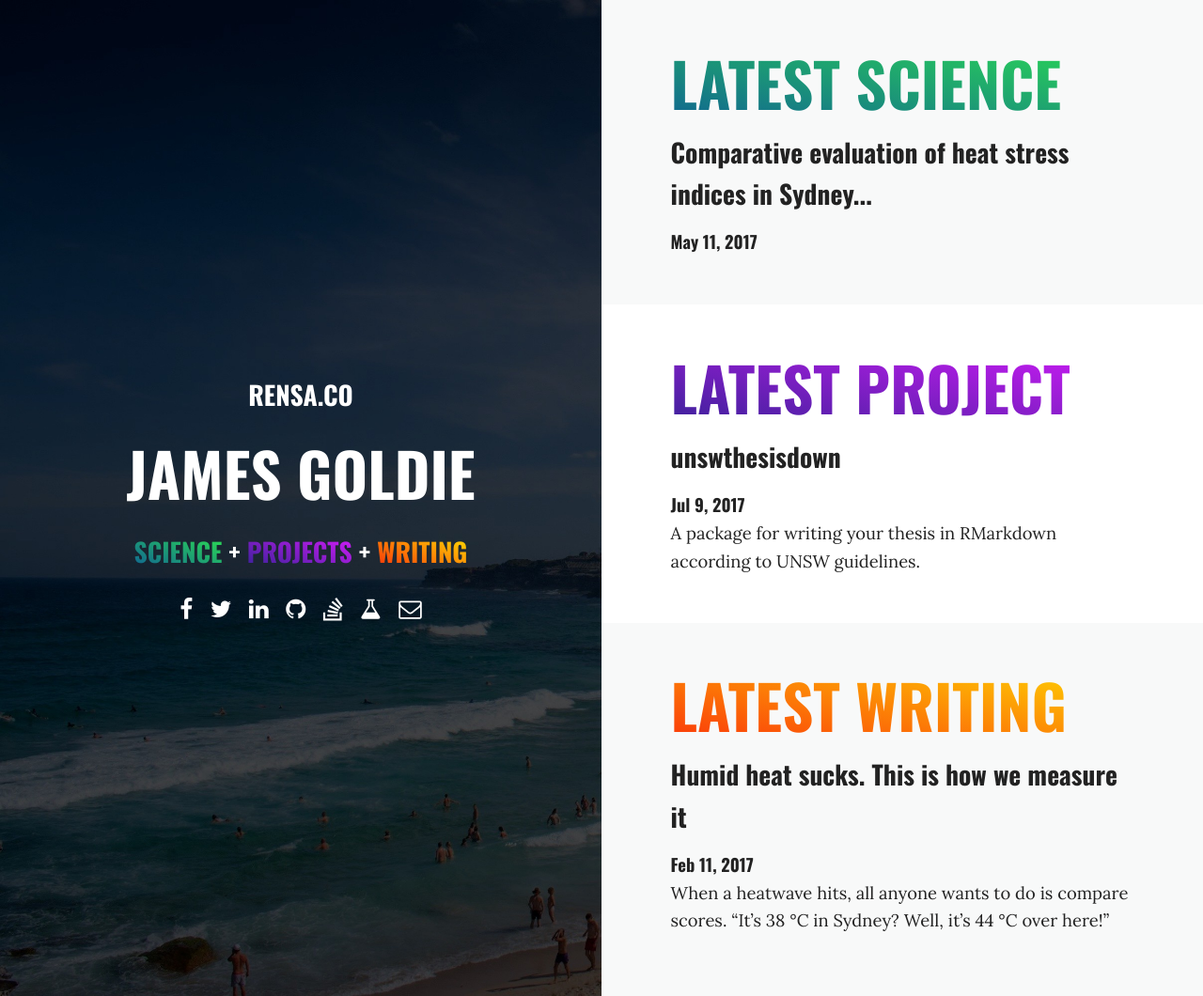
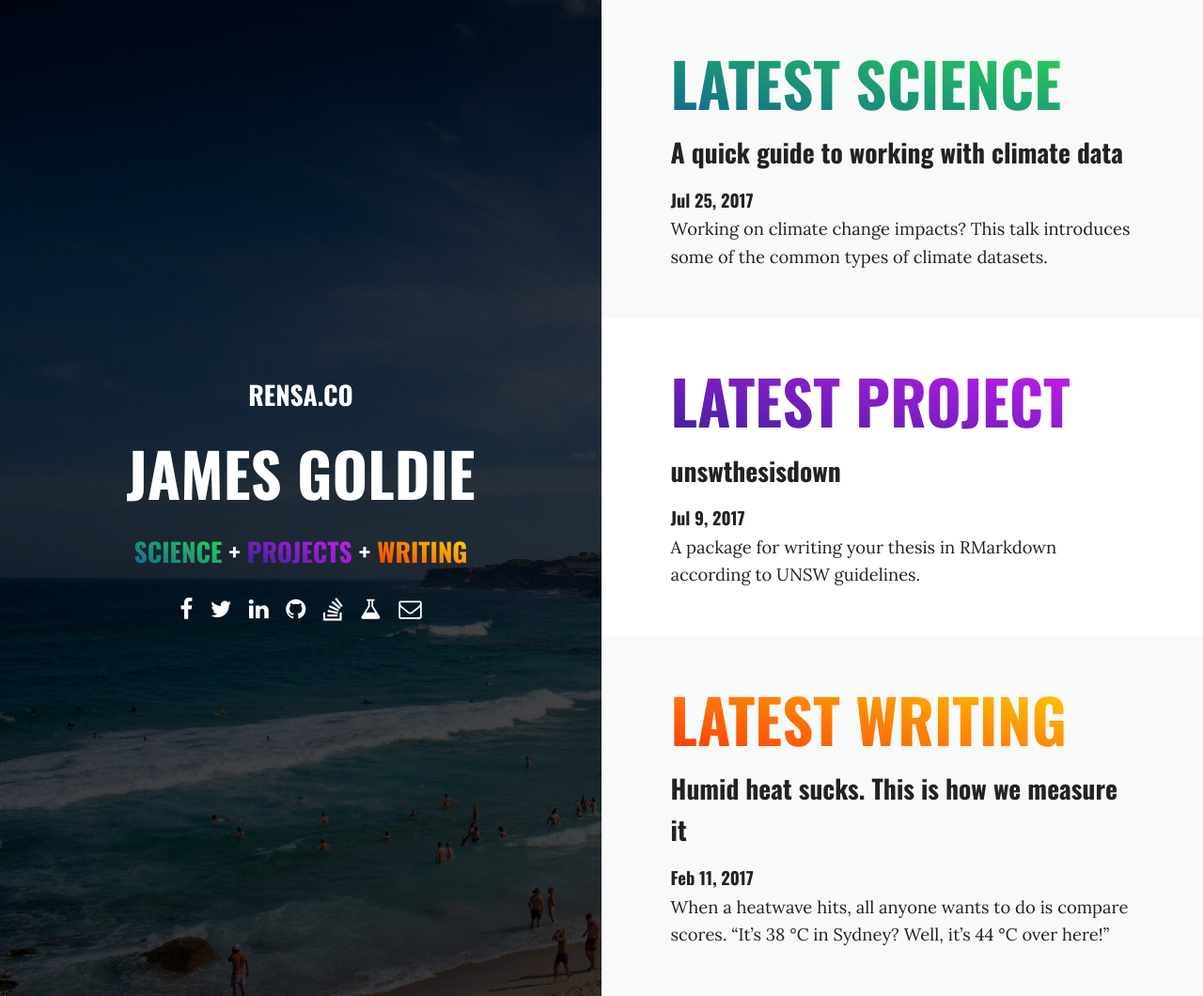
Before and after one commit to rensa/rensa.github.io, a Jekyll site: the page built from index.html, in a window 1280 px wide and 1060 px high. Shown: the whole window at 94% size. Built offline with Jekyll 4.4.1, drawn with Linux system fonts in a browser that asks for light colours; nearby versions of some CDN libraries.

Commit message:
Quick guide talk

```diff
--- /dev/null
+++ b/_posts/science/2017-07-25-quick-guide-to-climate-data.md
@@ -0,0 +1,17 @@
+---
+title: A quick guide to working with climate data
+subtitle:
+layout: post
+category: science
+date: 2017-07-25
+image-sm: thumb-2017-07-25-quick-guide-to-climate-data.png
+alt: AMOS 2015 Presentation
+project-date: Jul 2017
+work-type: Talk
+description: Working on climate change impacts? This talk introduces some of the common types of climate datasets.
+---
+_This is a quick guide to some of the ways climate scientists store climate observations and model data. I gave it to the [UNSW School of Public Health and Community Medicine](https://sphcm.med.unsw.edu.au) on the 28th of June, 2017._
+
+ <div markdown="0" style="text-align:center; position: relative; border:1px solid #CCC; padding-bottom: 56.25%; height: 0;">
+   <iframe allowfullscreen="" border="0" frameborder="0" src="https://thebox.unsw.edu.au/video/embed?v=Yu1asGtpEeeJk1JvpfaZ/A==&amp;c=A59B6992-48C0-11DE-9396123139020041&amp;a=0&amp;k=&amp;i=0#start=&amp;stop=" style="border: 0 none; position: absolute; top: 0; left: 0; width: 100%; height: 100%;"></iframe>
+</div>
--- a/science.html
+++ b/science.html
@@ -58,7 +58,7 @@ permalink: /science/
     <!-- tab 4: conference presentations (slides and posters) -->
     <div class="section-padding archives__container science tab">
       {% for post in site.categories.science %}
-        {% if post.work-type == 'Slides' or post.work-type == 'Poster' %}
+        {% if post.work-type == 'Talk' or post.work-type == 'Poster' %}
           <article class="card science" itemprop="blogPost" itemscope itemtype="http://schema.org/BlogPosting">
             <a class="card__link" href="{% if post.ext-link %}{{ post.ext-link }}{% else %}{{ post.url | prepend: site.baseurl }}{% endif %}" itemprop="url">
               <div class="card__img">
```
Also changed, not shown: _posts/science/2015-07-16-amos-2015.md (+2 -3 lines), Gemfile.lock, assets/post-img/thumb-2017-07-25-quick-guide-to-climate-data.png (added).
